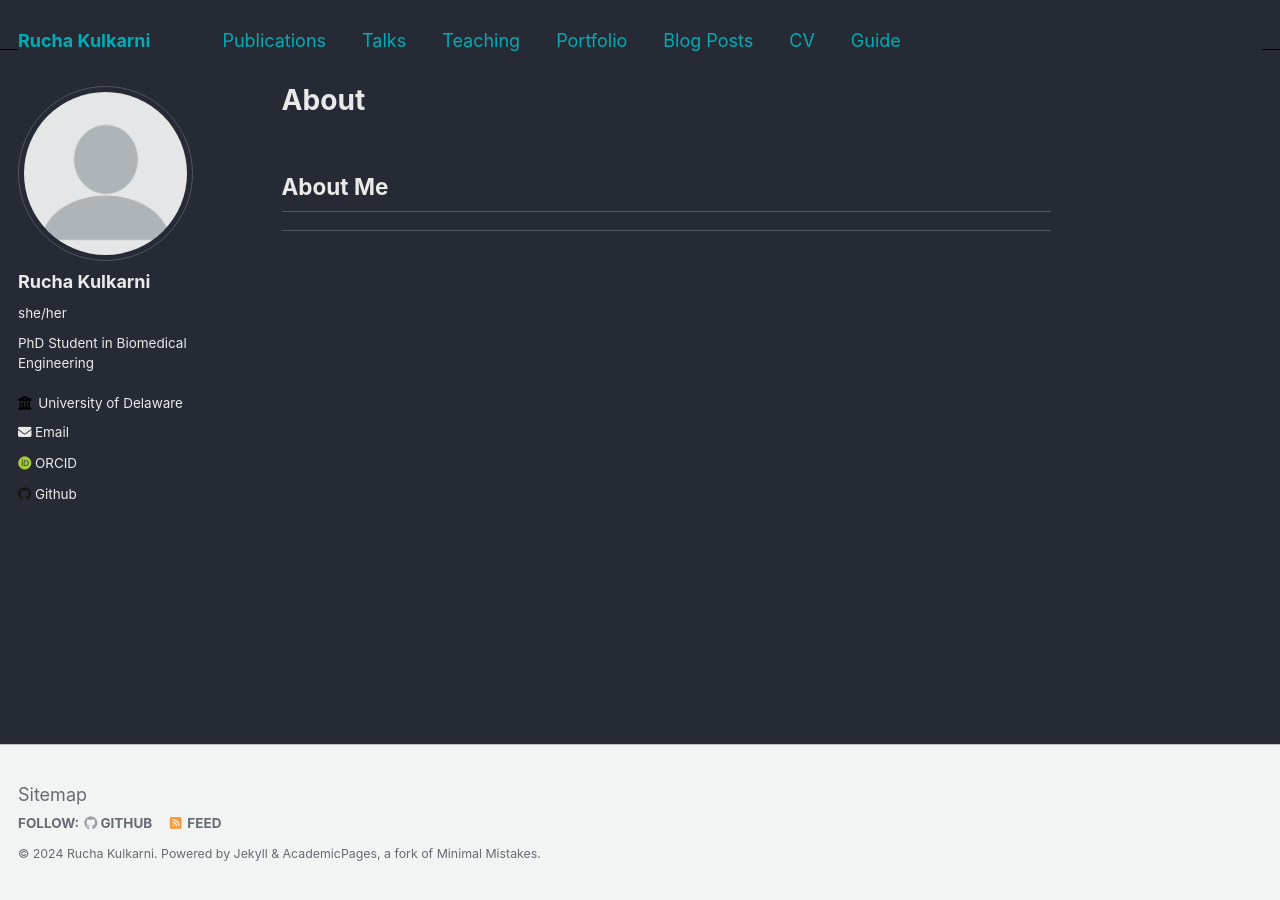
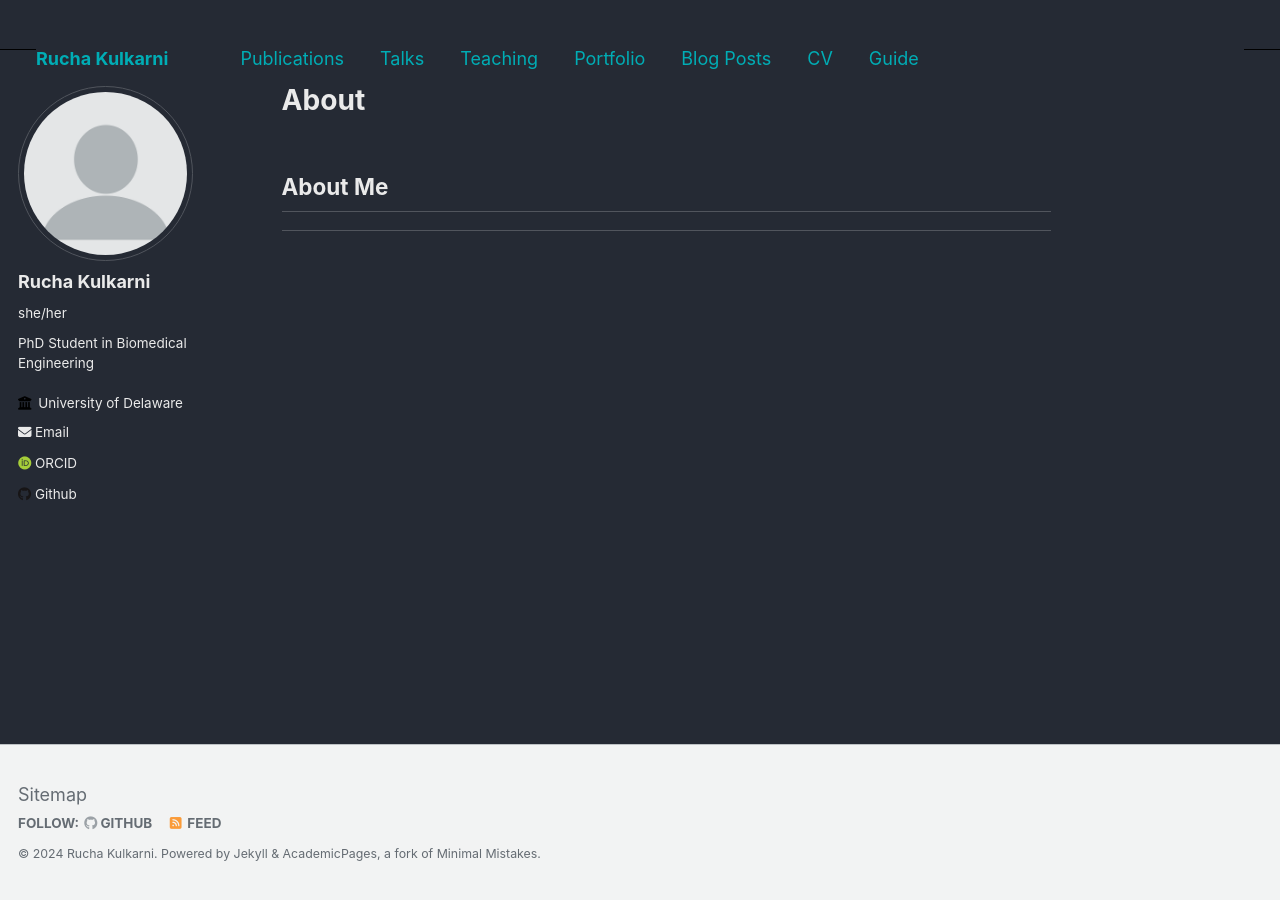
Before and after one commit to ruchak-dev/ruchak-dev.github.io, a Jekyll site: the page built from _pages/about.md, in a window 1280 px wide. Built offline with Jekyll 4.4.1, drawn with Linux system fonts in a browser that asks for light colours; some web fonts are replaced.

Commit message:
Update _masthead.scss

```diff
--- a/_sass/_masthead.scss
+++ b/_sass/_masthead.scss
@@ -19,7 +19,7 @@
   &__inner-wrap {
     @include container;
     @include clearfix;
-    padding: 1em 1em 1em;
+    padding: 2em 2em 2em;
     font-family: $sans-serif-narrow;
 
     @include breakpoint($x-large) {
```
